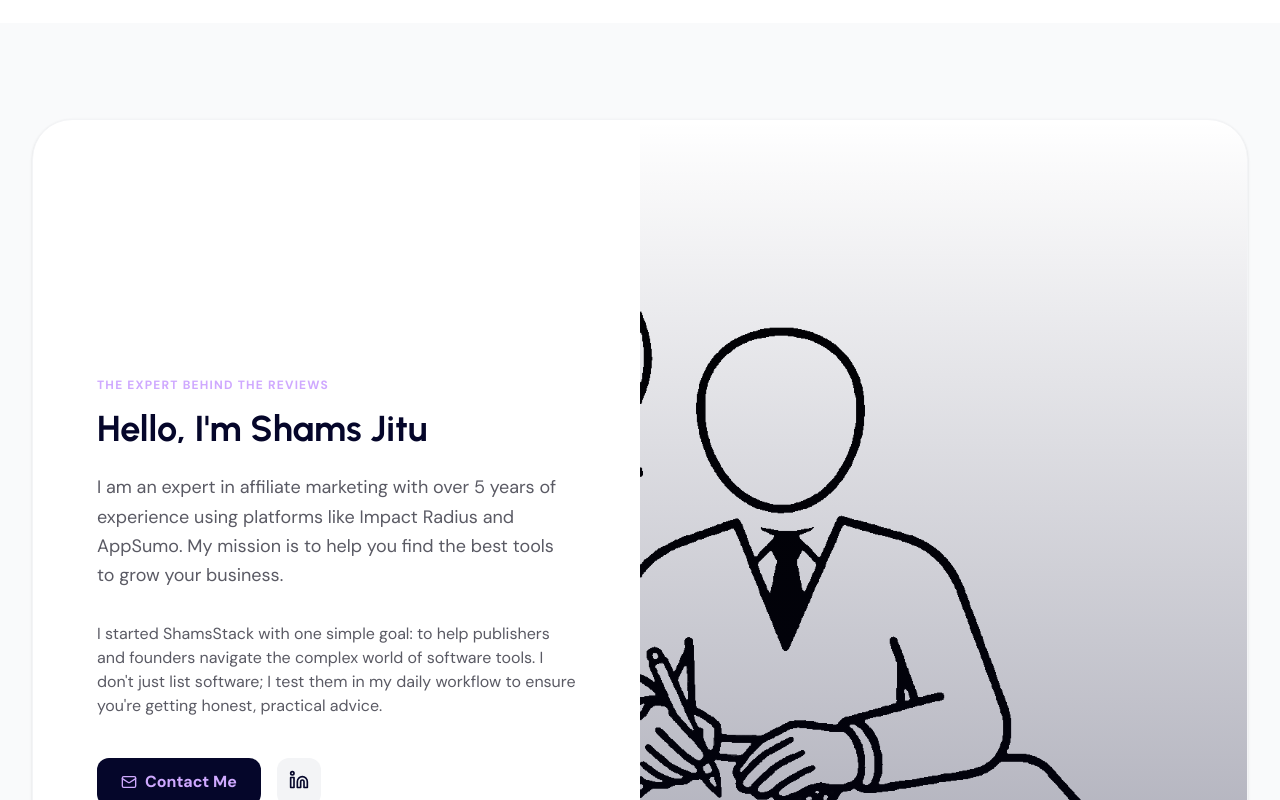
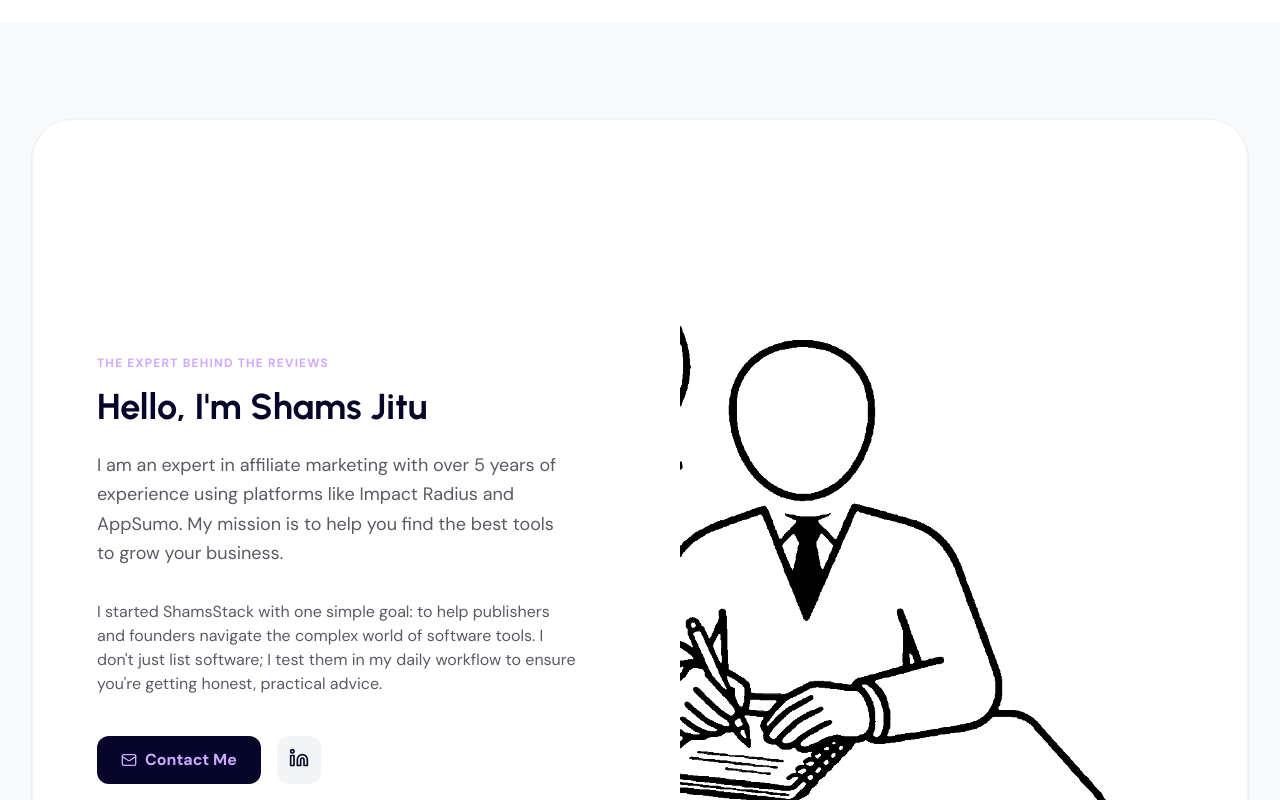
Before and after one commit to shamsjitu/SaaSReview, a React (Vite) app: page / in a window 1280 px wide. Shown: the part 4360-5160 px from the top of the page. Built offline with nearby package versions, Linux system fonts and the light colour scheme.

Commit message:
Add files via upload

```diff
--- a/src/components/AboutAuthor.tsx
+++ b/src/components/AboutAuthor.tsx
@@ -43,14 +43,13 @@ export default function AboutAuthor() {
               </motion.div>
             </div>
 
-            <div className="relative aspect-square lg:aspect-auto">
+            <div className="relative aspect-square lg:aspect-auto bg-white">
               <img
                 src={SITE_DATA.author.image}
                 alt={SITE_DATA.author.name}
-                className="w-full h-full object-cover grayscale hover:grayscale-0 transition-all duration-700"
+                className="w-full h-full object-contain p-6 md:p-10 grayscale hover:grayscale-0 transition-all duration-700"
                 referrerPolicy="no-referrer"
               />
-              <div className="absolute inset-0 bg-gradient-to-t from-primary/40 to-transparent pointer-events-none" />
             </div>
           </div>
         </div>
```
